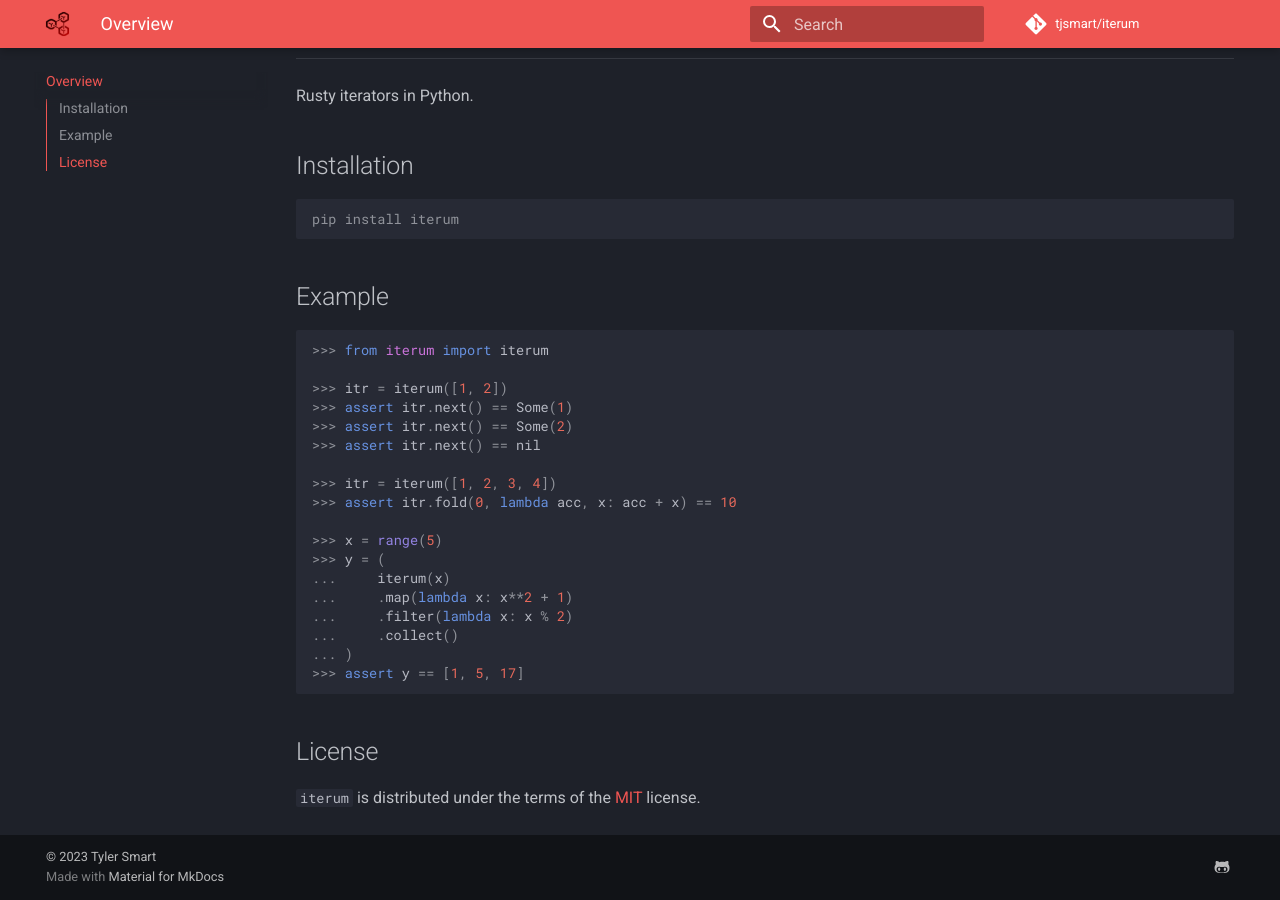
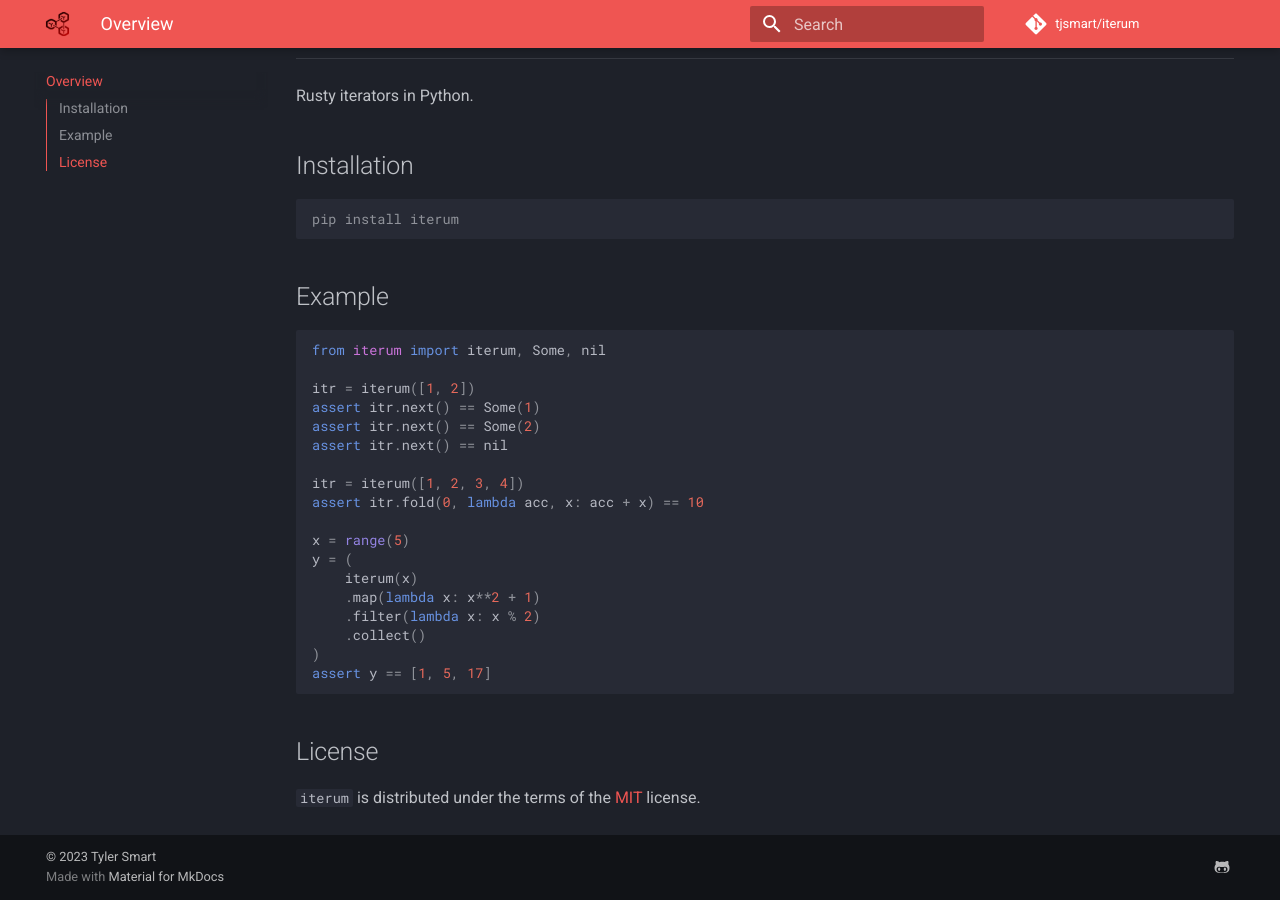
Before and after one commit to tjsmart/iterum, an MkDocs documentation site: the page built from docs/index.md, in a window 1280 px wide and 900 px high, scrolled down 555 px, cut to the strip 0-900 px from the top of the window. Built offline with MkDocs 1.6.1 and Material for MkDocs 9.7.7, drawn with Linux system fonts in a browser that asks for light colours; comment, search, counter and statistics services are not loaded; grey boxes are pictures that could not be loaded.

Commit message:
Fix example in README/index

````diff
--- a/docs/index.md
+++ b/docs/index.md
@@ -26,25 +26,25 @@ pip install iterum
 
 ## Example
 
-```pycon
->>> from iterum import iterum
+```python
+from iterum import iterum, Some, nil
 
->>> itr = iterum([1, 2])
->>> assert itr.next() == Some(1)
->>> assert itr.next() == Some(2)
->>> assert itr.next() == nil
+itr = iterum([1, 2])
+assert itr.next() == Some(1)
+assert itr.next() == Some(2)
+assert itr.next() == nil
 
->>> itr = iterum([1, 2, 3, 4])
->>> assert itr.fold(0, lambda acc, x: acc + x) == 10
+itr = iterum([1, 2, 3, 4])
+assert itr.fold(0, lambda acc, x: acc + x) == 10
 
->>> x = range(5)
->>> y = (
-...     iterum(x)
-...     .map(lambda x: x**2 + 1)
-...     .filter(lambda x: x % 2)
-...     .collect()
-... )
->>> assert y == [1, 5, 17]
+x = range(5)
+y = (
+    iterum(x)
+    .map(lambda x: x**2 + 1)
+    .filter(lambda x: x % 2)
+    .collect()
+)
+assert y == [1, 5, 17]
 ```
 
 ## License
````
Also changed, not shown: README.md (+16 -16 lines), 1 other file.
